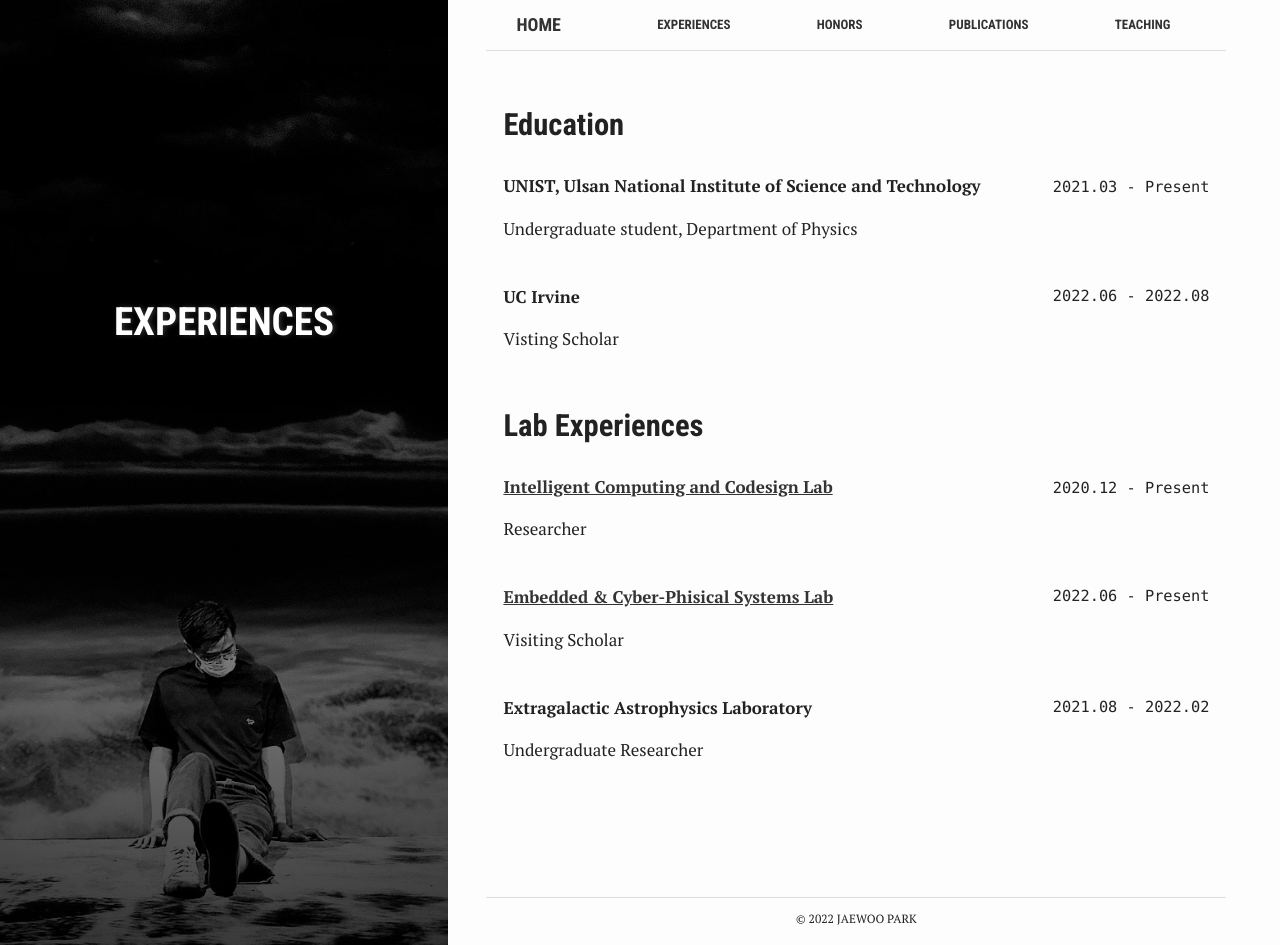
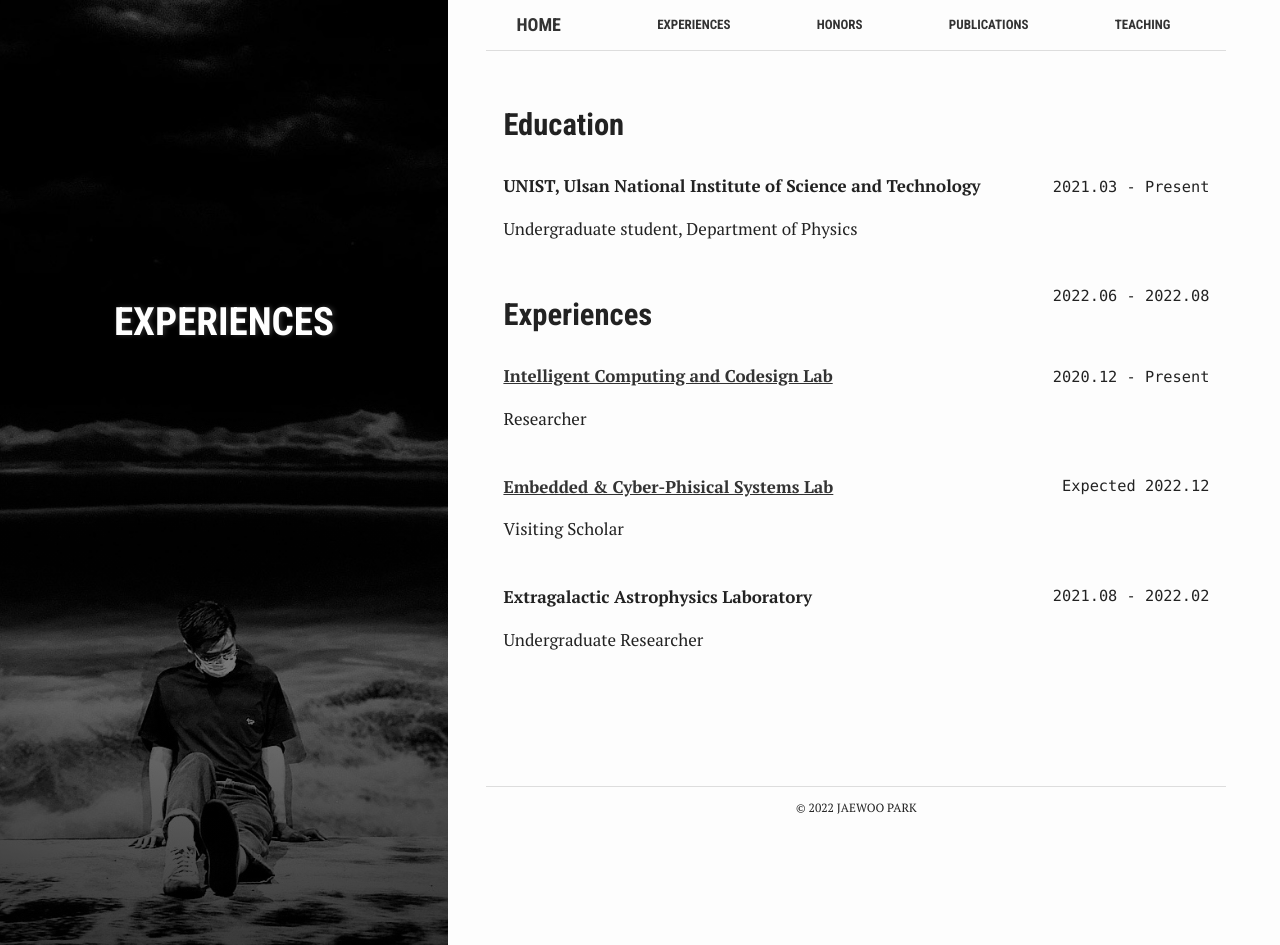
Before and after one commit to hecate64/hecate64.github.io, a Jekyll site: the page built from experiences.md, in a window 1280 px wide and 945 px high. Built offline with Jekyll 4.4.1, drawn with Linux system fonts in a browser that asks for light colours.

Commit message:
updated CV and fixed intro

```diff
--- a/experiences.md
+++ b/experiences.md
@@ -20,14 +20,8 @@
 
 <div style="float: right">  <code> 2022.06 - 2022.08 </code> </div>
 
-__UC Irvine__
 
-
-Visting Scholar
-<br/>
-<br/>
-
-## Lab Experiences
+## Experiences
 
 <div style="float: right">  <code> 2020.12 - Present </code> </div>
 
@@ -38,7 +32,7 @@
 <br/>
 <br/>
 
-<div style="float: right">  <code> 2022.06 - Present </code> </div>
+<div style="float: right">  <code> Expected 2022.12 </code> </div>
 
 __[Embedded & Cyber-Phisical Systems Lab](https://aicps.eng.uci.edu/)__
 
--- a/index.html
+++ b/index.html
@@ -16,7 +16,7 @@
     <code> hecate64 -at- unist.ac.kr</code> <br/>
     <a href="https://github.com/hecate64" target="_blank" rel="noopener noreferrer">Git</a>
     <a href="../assets/JaewooPark-CV.pdf" target="_blank" rel="noopener noreferrer">CV</a>
-    <a href="https://www.instagram.com/saewoo.park/" target="_blank" rel="noopener noreferrer">Instagram</a>
+    <a href="https://www.linkedin.com/in/saewoopark" target="_blank" rel="noopener noreferrer">LinkedIn</a>
     <br/>
     <br/>
     </center></p>
@@ -26,9 +26,7 @@
     <p>I also have teaching experiences in UNIST, teaching undergraduate and first year master students to make a working example of a simple DNN Accelerator in HLS from scratch. </p>
     <p>I have chosen my major to be physics, also being interested in mathematics and physics research.
     I have worked on large scale cosmological simulations using the data from JWST with
-    Prof. Sandro Tacchella. Additionally, I study string theory with
-    <a href="https://rakkyeongseong.com/" target="_blank" rel="noopener noreferrer">Prof. Rak-Kyeong Seong</a>
-    ,hoping to have publications in the future. </p>
+    Prof. Sandro Tacchella.
     <p>I am currently searching for chances to enter a Ph.D. program in the US.</p>
 
 
```
Also changed, not shown: expage.md (+0 -3 lines), 10 other files.
